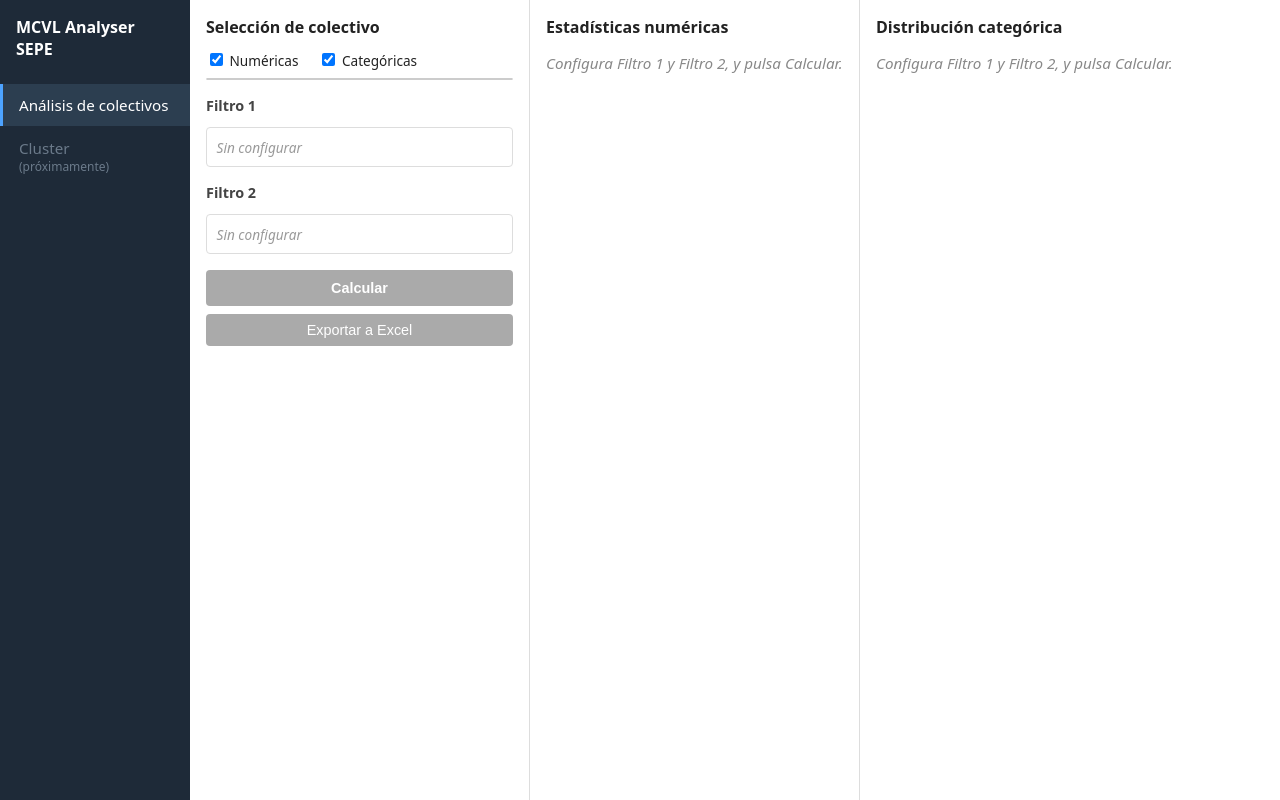
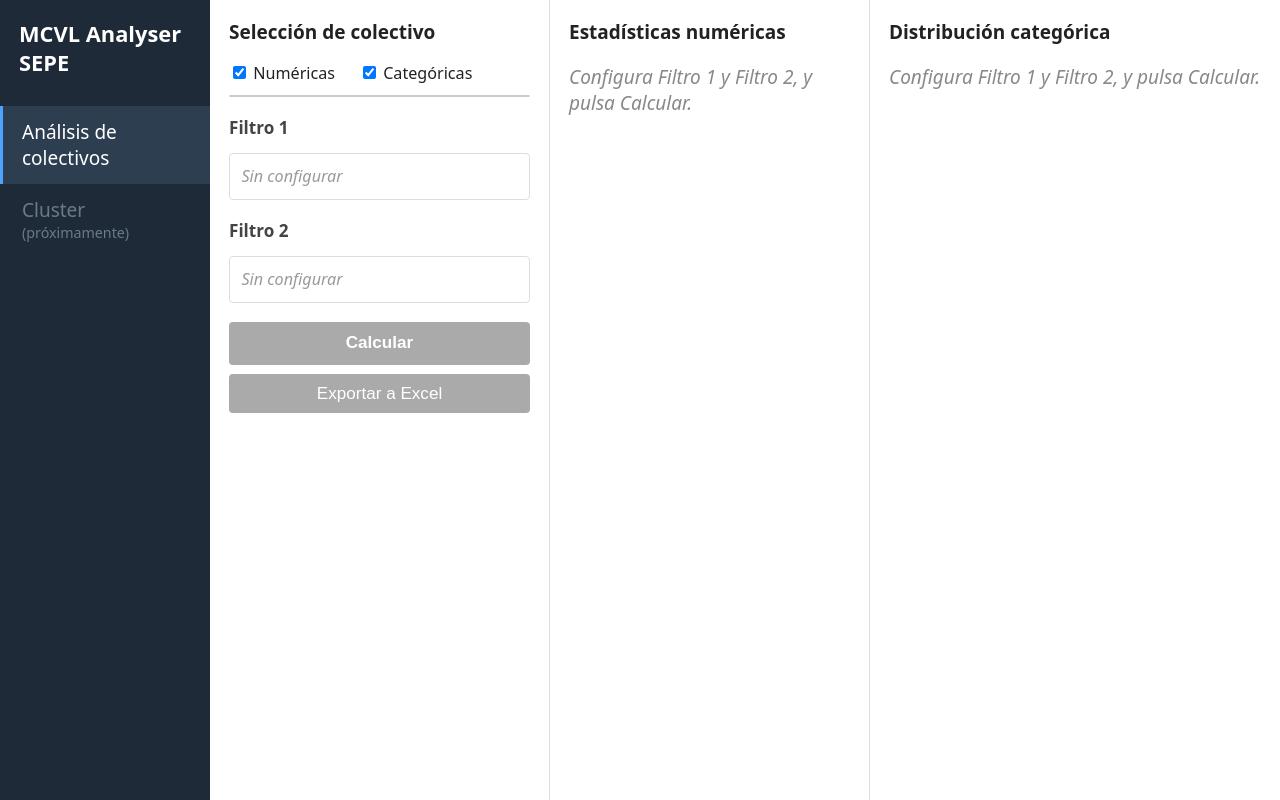
Before and after one commit to RobertoSanz88/MCVLAnalyserSEPE, a FastAPI app: page /colectivos in a window 1280 px wide. Run offline with FastAPI, Linux system fonts and the light colour scheme; data that the repository does not hold is empty; parts of the project's set-up code (start-up, migrations or seed data) failed here and were passed over.

Commit message:
colectivos: sube el tamano de letra (estaba en 0.95rem, demasiado pequeno)
Movido a html { font-size: 118.75% } en vez de fijarlo en body: como el
resto de tamanyos de la pagina usan rem (relativo a la raiz, no a body),
asi escala toda la pagina de forma coherente desde un solo sitio.

Co-Authored-By: Claude Sonnet 5 <noreply@anthropic.com>

```diff
--- a/app/templates/colectivos.html
+++ b/app/templates/colectivos.html
@@ -5,13 +5,16 @@
     <title>MCVL Analyser SEPE — Análisis de colectivos</title>
     <style>
         * { box-sizing: border-box; }
+        /* Base mas grande: todo lo demas usa rem, que es relativo a esto (no a body), asi
+           que subir aqui escala la pagina entera de forma coherente de una sola vez. */
+        html { font-size: 118.75%; }
         body { font-family: system-ui, sans-serif; margin: 0; display: flex; height: 100vh;
-               font-size: 0.95rem; color: #222; }
+               color: #222; }
 
         /* --- Sidebar --- */
-        #sidebar { width: 190px; flex: none; background: #1e2a38; color: #cdd7e1;
+        #sidebar { width: 210px; flex: none; background: #1e2a38; color: #cdd7e1;
                    padding: 1rem 0; display: flex; flex-direction: column; }
-        #sidebar h1 { font-size: 1rem; color: #fff; margin: 0 1rem 1.5rem; }
+        #sidebar h1 { font-size: 1.15rem; color: #fff; margin: 0 1rem 1.5rem; }
         .pestana { padding: 0.7rem 1rem; cursor: pointer; border-left: 3px solid transparent; }
         .pestana.activa { background: #2c3e50; color: #fff; border-left-color: #4da3ff; }
         .pestana.deshabilitada { color: #6b7a8a; cursor: default; }
```
Also changed, not shown: 2 other files.
